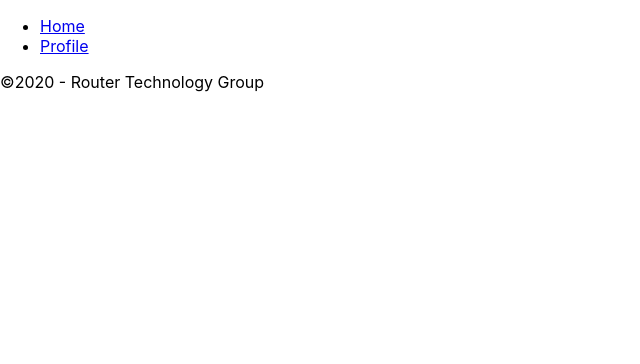
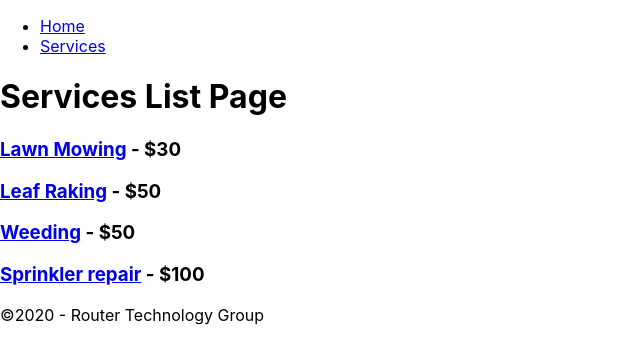
Before and after one commit to shirkedarshan/React-Practice-with-Add-To-Cart, a React (Create React App) app: page /services in a window 1280 px wide. Shown: the top 364 px of the page, without its empty margins (0-640 px from the left). Built offline with nearby package versions, Linux system fonts and the light colour scheme; the HTML template or start-up script is replaced by a standard one.

Commit message:
***React router : useParams()***

```diff
--- a/src/App.js
+++ b/src/App.js
@@ -5,6 +5,8 @@
 import Profile from "./pages/profile/Profile"
 import Info from "./pages/profile/Info"
 import Settings from "./pages/profile/Settings"
+import ServicesList from "./pages/services/ServicesList"
+import ServiceDetail from "./pages/services/ServiceDetail"
 
 import {Switch, Route} from "react-router-dom"
 
@@ -27,6 +29,12 @@
                 <Route path="/profile/settings">
                     <Settings/>
                 </Route>
+                <Route exact path="/services" >
+                    <ServicesList />
+                </Route>
+                <Route path="/services/:serviceId" >
+                    <ServiceDetail />
+                </Route>
             </Switch>
 
             <Footer />
--- a/src/components/Header.js
+++ b/src/components/Header.js
@@ -6,7 +6,7 @@
         <header>
             <ul>
                 <li><Link to="/">Home</Link></li>
-                <li><Link to="/profile">Profile</Link></li>
+                <li><Link to="/services">Services</Link></li>
             </ul>
         </header>
     )
--- /dev/null
+++ b/src/pages/services/ServiceDetail.js
@@ -0,0 +1,19 @@
+import React from "react"
+import {useParams} from "react-router-dom"
+import servicesData from "./servicesData"
+
+function ServiceDetail(props) {
+    const {serviceId} = useParams()
+    // https://developer.mozilla.org/en-US/docs/Web/JavaScript/Reference/Global_Objects/Array/find
+    const thisService = servicesData.find(service => service._id === serviceId)
+
+    return (
+        <div>
+            <h1>Service Detail Page</h1>
+            <h3>{thisService.name} - ${thisService.price}</h3>
+            <p>{thisService.description}</p>
+        </div>
+    )
+}
+
+export default ServiceDetail
--- /dev/null
+++ b/src/pages/services/ServicesList.js
@@ -0,0 +1,21 @@
+import React from "react"
+import servicesData from "./servicesData"
+import {Link} from "react-router-dom"
+
+function ServicesList() {
+    const services = servicesData.map(service => (
+        <h3 key={service._id}>
+            <Link to={`/services/${service._id}`}>
+                {service.name}
+            </Link> - ${service.price}
+        </h3>
+    ))
+    return (
+        <div>
+            <h1>Services List Page</h1>
+            {services}
+        </div>
+    )
+}
+
+export default ServicesList
--- /dev/null
+++ b/src/pages/services/servicesData.js
@@ -0,0 +1,26 @@
+export default [
+    {
+        "name": "Lawn Mowing",
+        "price": 30,
+        "_id": "1",
+        "description": "Have a carpet-like lawn without any work."
+    },
+    {
+        "name": "Leaf Raking",
+        "price": 50,
+        "_id": "2",
+        "description": "Remove those pesky dead tree parts from your property."
+    },
+    {
+        "name": "Weeding",
+        "price": 50,
+        "_id": "3",
+        "description": "Don't let the invaders ruin your yard."
+    },
+    {
+        "name": "Sprinkler repair",
+        "price": 100,
+        "_id": "4",
+        "description": "Keep your irrigation system top-notch."
+    }
+]
```
Also changed, not shown: 1 other file (tests, documents, lock files or other folders).
